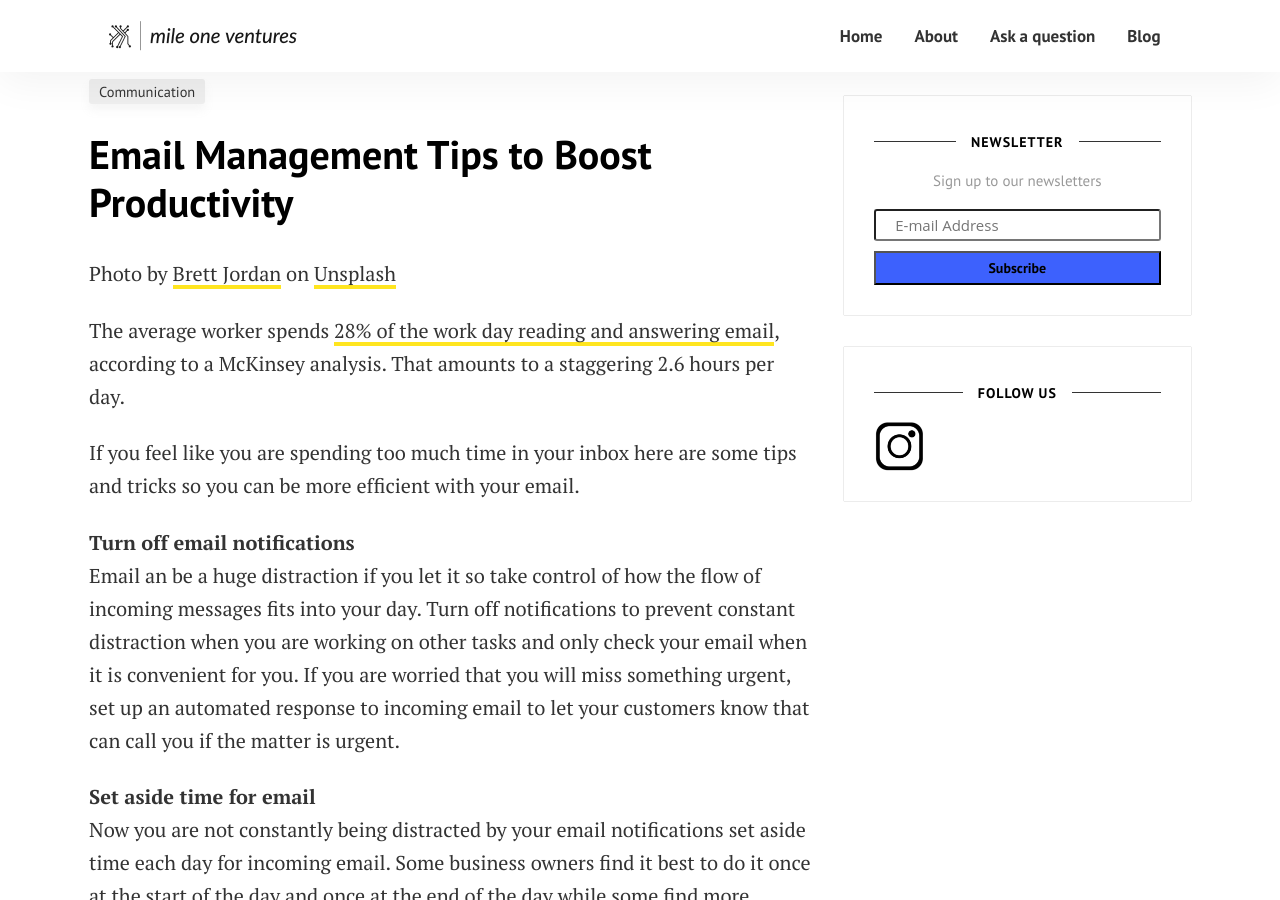
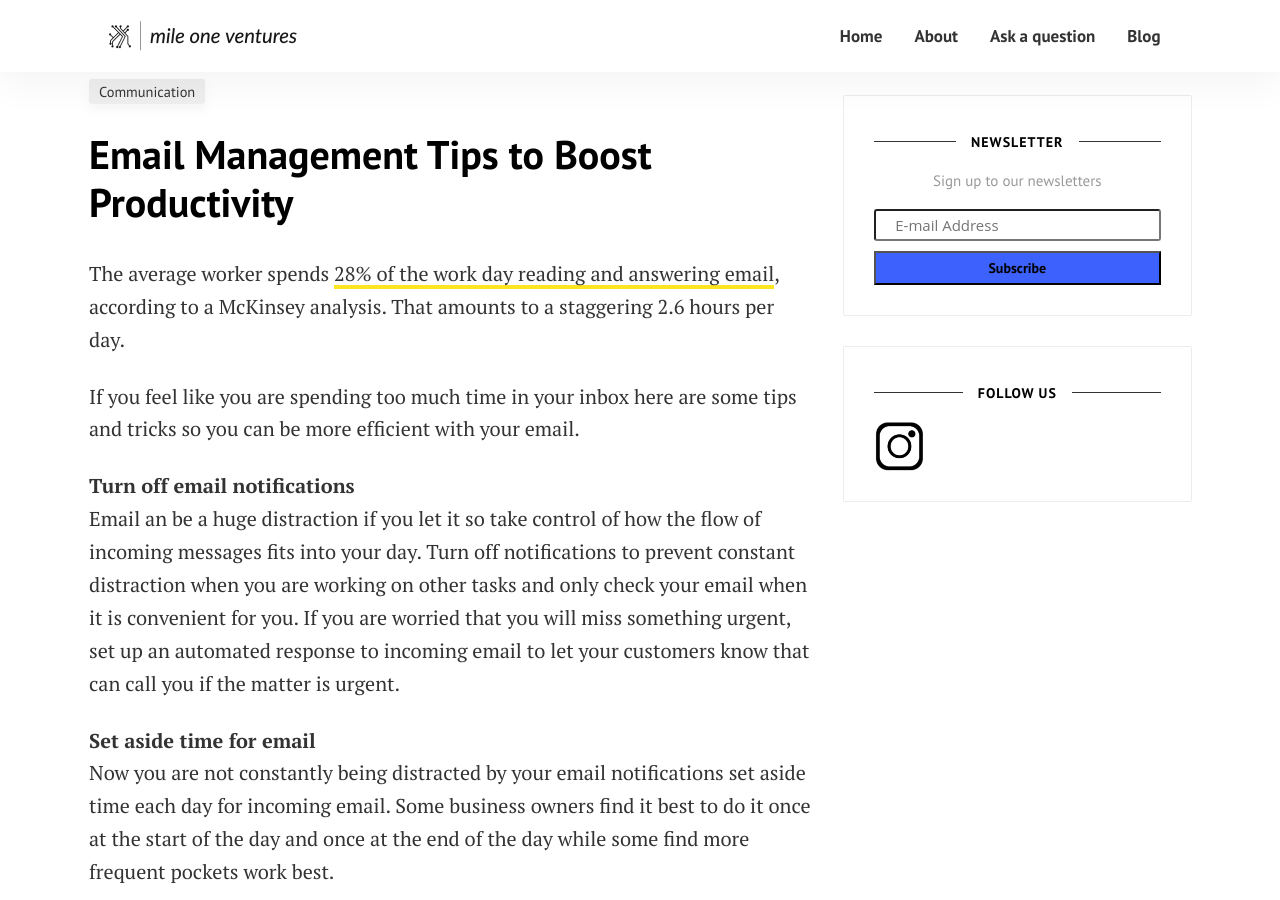
Before and after one commit to mile-one-ventures/mile-one-ventures.github.io, a Jekyll site: the page built from _posts/2021-09-15-email-management.md, in a window 1280 px wide and 900 px high, scrolled down 551 px. Built offline with Jekyll 4.4.1, drawn with Linux system fonts in a browser that asks for light colours; comment, search, counter and statistics services are not loaded; some of the changed text lies outside the part shown.

Commit message:
Update 2021-09-15-email-management.md

```diff
--- a/_posts/2021-09-15-email-management.md
+++ b/_posts/2021-09-15-email-management.md
@@ -7,8 +7,6 @@ image: assets/images/brett-jordan-LPZy4da9aRo-unsplash.jpeg
 featured: false
 
 ---
-
-Photo by [Brett Jordan](https://unsplash.com/@brett_jordan?utm_source=unsplash&utm_medium=referral&utm_content=creditCopyText) on [Unsplash](https://unsplash.com/s/photos/email?utm_source=unsplash&utm_medium=referral&utm_content=creditCopyText)
 
 The average worker spends [28% of the work day reading and answering email](https://www.mckinsey.com/industries/high-tech/our-insights/the-social-economy), according to a McKinsey analysis. That amounts to a staggering 2.6 hours per day.
 
```
Also changed, not shown: other parts of _posts/2021-09-15-email-management.md (+2 -0 lines).
